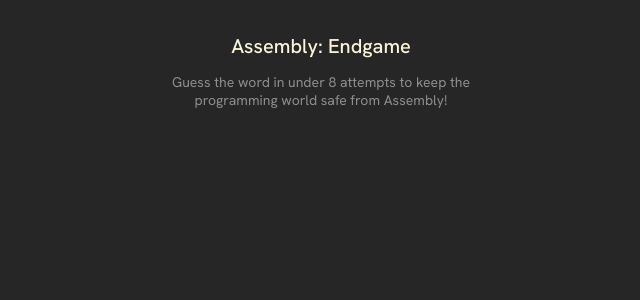
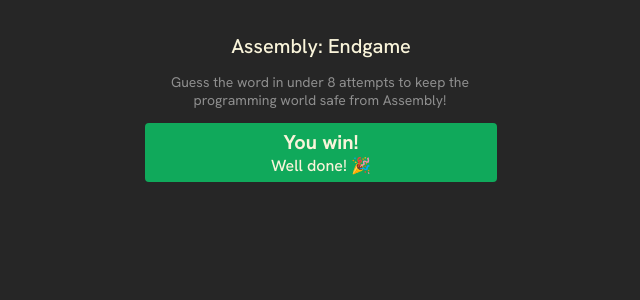
Before and after one commit to glekaa/assembly-endgame, a React (Vite) app: page / in a window 1280 px wide. Shown: the top 300 px of the page, without its empty margins (319-959 px from the left). Built offline with nearby package versions, Linux system fonts and the light colour scheme.

Commit message:
feat: add alert section

```diff
--- a/src/App.tsx
+++ b/src/App.tsx
@@ -1,13 +1,24 @@
 import './App.css'
 
 function App() {
-
+    /**
+     * Goal: Build out the main parts of our app
+     *
+     * Challenge: Build a status section below the header.
+     * For now, you can just hard-code in the styles for
+     * a winning game, and we'll make it more dynamic
+     * later.
+     */
     return (
         <main>
             <header>
                 <h1>Assembly: Endgame</h1>
                 <p>Guess the word in under 8 attempts to keep the programming world safe from Assembly!</p>
             </header>
+            <section className="alert">
+                <h2>You win!</h2>
+                <p>Well done! 🎉</p>
+            </section>
         </main>
     )
 }
--- a/src/index.css
+++ b/src/index.css
@@ -28,3 +28,26 @@ header > p {
   max-width: 350px;
   color: #8E8E8E;
 }
+
+.alert {
+  background-color: #10A95B;
+  border-radius: 4px;
+  color: #F9F4DA;
+  width: 352px;
+  height: 59px;
+  display: flex;
+  flex-direction: column;
+  align-items: center;
+  justify-content: center;
+}
+
+.alert > h2 {
+  font-size: 1.25rem;
+  margin: 0;
+}
+
+.alert > p {
+  font-weight: 500;
+  font-size: 1rem;
+  margin: 0;
+}
```
Lines whose indentation alone changed are shown as unchanged.
